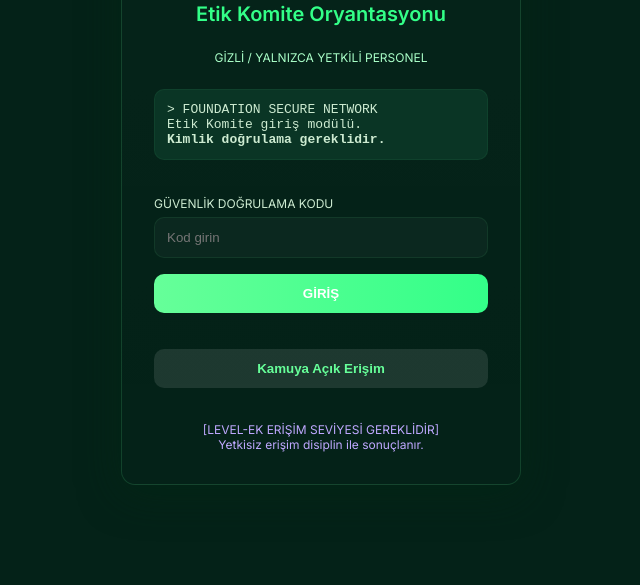
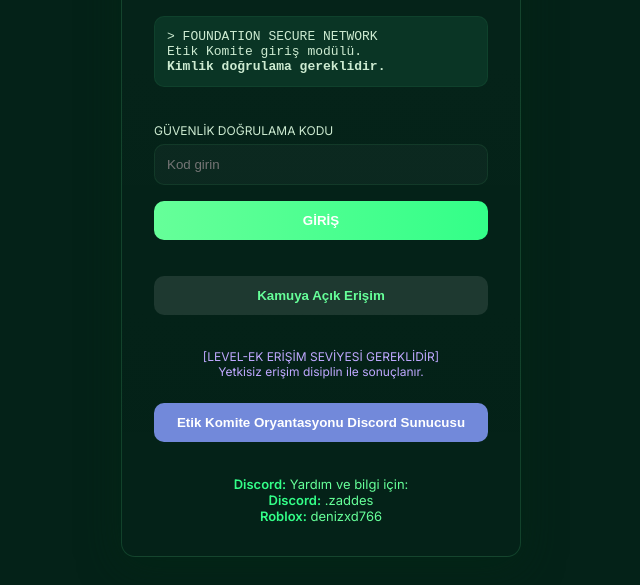
Before and after one commit to Zaddesxxx/etik-komite-veritaban-, a plain HTML site: page index.html in a window 1280 px wide. Shown: the part 215-800 px from the top of the page, without its empty margins (319-959 px from the left). Drawn offline with Linux system fonts and the light colour scheme.

Commit message:
Update index.html

```diff
--- a/index.html
+++ b/index.html
@@ -16,7 +16,7 @@
       --radius:14px;
       font-family: "Inter", "Segoe UI", Roboto, "Courier New", monospace;
     }
-    *{box-sizing:border-box}
+    *{box-sizing:border-box;}
     body{
       margin:0;
       min-height:100vh;
@@ -26,6 +26,8 @@
       background: radial-gradient(ellipse at top left, rgba(102,255,153,0.05), transparent 20%), var(--bg);
       color:var(--muted);
       padding:24px;
+      flex-direction: column;
+      gap: 20px;
     }
     .login-frame{
       width:400px;
@@ -89,6 +91,30 @@
       background: rgba(102,255,153,0.2);
     }
     .muted-note{font-size:12px; color:#bfa8ff; text-align:center; margin-top:10px}
+
+    /* Discord ve Roblox */
+    .discord-btn{
+      width:100%;
+      padding:12px;
+      border-radius:10px;
+      border:none;
+      background:#7289da;
+      color:#fff;
+      font-weight:600;
+      cursor:pointer;
+      transition:0.3s;
+    }
+    .discord-btn:hover{
+      background:#5b6eae;
+    }
+    .creator-box{
+      text-align:center;
+      color: var(--muted);
+      font-size: 13px;
+      margin-top: 10px;
+    }
+    .creator-box strong{color: var(--accent-2);}
+    .creator-box span{color:#66ff99;}
   </style>
 </head>
 <body>
@@ -115,6 +141,18 @@
     </button>
 
     <div class="muted-note small">[LEVEL-EK ERİŞİM SEVİYESİ GEREKLİDİR]<br>Yetkisiz erişim disiplin ile sonuçlanır.</div>
+
+    <!-- Discord Sunucu Butonu -->
+    <button class="discord-btn" onclick="window.open('https://discord.gg/sUUvueFUqT','_blank')">
+      Etik Komite Oryantasyonu Discord Sunucusu
+    </button>
+
+    <!-- Discord ve Roblox Bilgileri -->
+    <div class="creator-box">
+        <div><strong>Discord:</strong> <span>Yardım ve bilgi için:</span></div>
+      <div><strong>Discord:</strong> <span>.zaddes</span></div>
+      <div><strong>Roblox:</strong> <span>denizxd766</span></div>
+    </div>
   </div>
 
   <script>
```
